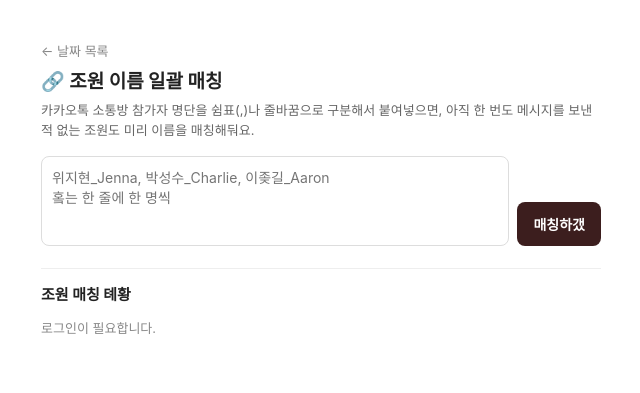
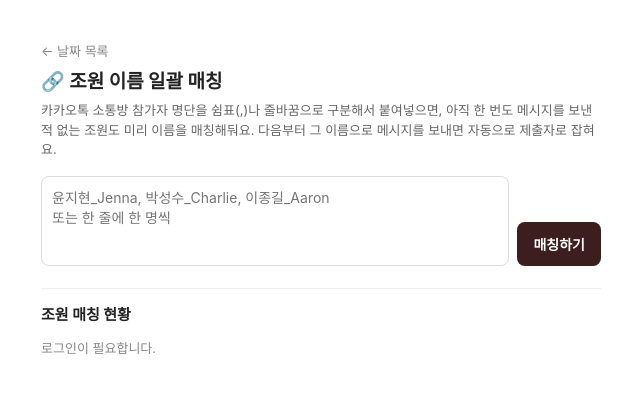
Before and after one commit to jihyun-Yun42/Checking-assignments, a Flask app: template webapp/templates/hamummal_bulk_match.html in a window 1280 px wide. Shown: the top 393 px of the page, without its empty margins (319-959 px from the left). Run offline with Flask 3, Linux system fonts and the light colour scheme; the template is opened without the code that fills it, so the values that code supplies are empty.

Commit message:
하멈말 일괄매칭: 이전 커밋에서 깨진 한글 복구 + 토스트/재매칭 개선
- 지난 커밋에서 파일 전체를 옮기는 과정 중 일부 한글 텍스트가 깨졌던 문제
  복구(입력창 placeholder, 매칭하기 버튼, "조원 매칭 현황" 제목, 안내 문단
  한 줄 누락, 코드 주석 일부, 날짜 반영 토스트 문구) — 이번엔 기기에 있는
  파일을 체크섬으로 직접 대조해서 고쳤고, 수정한 파일도 체크섬 일치를
  확인한 뒤에 반영함
- 토스트 팝업을 입력창 바로 아래 떠 있는 형태(겹쳐 보이기)로 바꿔서, 떴다
  사라질 때 밑의 매칭 결과 목록이 밀렸다 돌아오지 않도록 수정. 색상도
  진한 갈색에서 옅은 베이지 톤으로 변경
- "매칭 안 됨"/"확인 필요" 카드에서 한 번 매칭을 완료해도 후보 버튼이
  계속 눌리도록 둬서, 잘못 매칭했을 때 다시 눌러 바로 고칠 수 있게 수정
  (전에는 한 번 매칭하면 카드가 비활성화돼서 수정이 불가능했음)

```diff
--- a/webapp/templates/hamummal_bulk_match.html
+++ b/webapp/templates/hamummal_bulk_match.html
@@ -42,7 +42,6 @@
   .bulk-empty{font-size:13px;color:#888;margin-top:14px}
   .bulk-row.no-match{background:#fafafa;cursor:pointer}
   .bulk-row.no-match:hover{border-color:#d8c48a}
-  .bulk-row.no-match.resolved{cursor:default}
   .bulk-nomatch-trigger{font-weight:bold}
   .bulk-roster-picker{max-height:160px;overflow-y:auto}
 
@@ -60,8 +59,10 @@
   .bulk-status-save-btn:hover{background:#fdf3dd}
   .bulk-status-save-btn:disabled{opacity:.5;cursor:default}
 
-  #bulk-toast{display:none;margin:8px 0 0;background:#3C1E1E;color:#fff;font-size:13px;font-weight:bold;
-       padding:10px 14px;border-radius:8px;box-shadow:0 2px 8px rgba(0,0,0,.12)}
+  .input-wrap{position:relative}
+  #bulk-toast{display:none;position:absolute;left:0;right:0;top:100%;margin-top:6px;z-index:5;
+       background:#FBF3EA;color:#3C1E1E;font-size:13px;font-weight:bold;border:1px solid #E8DFD0;
+       padding:10px 14px;border-radius:8px;box-shadow:0 2px 8px rgba(0,0,0,.08)}
   #bulk-toast.show{display:block}
 </style>
 </head>
@@ -69,19 +70,21 @@
   <p class="back-link"><a href="{{ url_for('hamummal_review_dates') }}">← 날짜 목록</a></p>
   <h1>🔗 조원 이름 일괄 매칭</h1>
   <p class="desc">카카오톡 소통방 참가자 명단을 쉼표(,)나 줄바꿈으로 구분해서 붙여넣으면,
-    아직 한 번도 메시지를 보낸 적 없는 조원도 미리 이름을 매칭해둬요.</p>
+    아직 한 번도 메시지를 보낸 적 없는 조원도 미리 이름을 매칭해둬요.
+    다음부터 그 이름으로 메시지를 보내면 자동으로 제출자로 잡혀요.</p>
 
-  <div class="input-row">
-    <textarea id="bulk-match-input" rows="4" placeholder="위지현_Jenna, 박성수_Charlie, 이좆길_Aaron&#10;홐는 한 줄에 한 명씩"></textarea>
-    <button type="button" id="bulk-match-run">매칭하갰</button>
+  <div class="input-wrap">
+    <div class="input-row">
+      <textarea id="bulk-match-input" rows="4" placeholder="윤지현_Jenna, 박성수_Charlie, 이종길_Aaron&#10;또는 한 줄에 한 명씩"></textarea>
+      <button type="button" id="bulk-match-run">매칭하기</button>
+    </div>
+    <div id="bulk-toast"></div>
   </div>
-
-  <div id="bulk-toast"></div>
 
   <div id="bulk-match-results"></div>
 
   <hr class="section-divider">
-  <p class="board-title">조원 매칭 톄황</p>
+  <p class="board-title">조원 매칭 현황</p>
   <div id="bulk-roster-status"></div>
 
   <script>
@@ -115,15 +118,15 @@
 
       function fixedDatesSuffix(fixedDates) {
         if (fixedDates && fixedDates.length) {
-          return ' · 준개 ' + fixedDates.length + '개 날짜 제출도 같이 반영됨';
+          return ' · 지난 ' + fixedDates.length + '개 날짜 제출도 같이 반영됨';
         }
         return '';
       }
 
-      // ---------- 이겈 매칭 실톉 결과(확읗필요 / 매칭 안 됨) ----------
+      // ---------- 이번 매칭 실행 결과(확인 필요 / 매칭 안 됨) ----------
 
-      // 매칭이 둝난 뒤에도 카드 자체는 진우진 않고 남겨⌜(누구로 매칭됐는지
-      // 계속 보이게) "resolved" 표시만 하고, 그섹션 제목 옆의 (n명/n건) 숫자는
+      // 매칭이 끝난 뒤에도 카드 자체는 지우지 않고 남겨서(누구로 매칭됐는지
+      // 계속 보이게) "resolved" 표시만 하고, 그 섹션 제목 옆의 (n명/n건) 숫자는
       // 아직 안 끝난 카드 수만 세어서 다시 그려준다.
       function refreshSectionCount(sectionEl) {
         if (!sectionEl) return;
@@ -161,17 +164,24 @@
                   row.querySelectorAll('.bulk-cand-btn').forEach(function (b) { b.disabled = false; });
                   return;
                 }
-                // 후보 버튼/안내문만 치우고, 원래 보이던 원문(raw) 텍스트는
-                // 그대로 남겨서 "누가 매칭됐는지"가 카드에서 계속 보이게 한다.
-                row.querySelectorAll('.bulk-candidates, .bulk-roster-picker, .bulk-sub').forEach(function (el) {
-                  el.remove();
-                });
-                var note = document.createElement('div');
-                note.className = 'bulk-sub resolved-note';
-                note.textContent = '✅ ' + matchedDisplay + '(으)로 매칭 완료' + fixedDatesSuffix(d.fixed_dates);
-                row.appendChild(note);
+                // 후보 버튼은 다시 누르면 고칠 수 있도록 계속 활성화 상태로
+                // 두고(no-match 카드의 선택 패널 자체도 유지해서 다시 열어
+                // 재선택할 수 있게 한다), 안내문만 "매칭 완료" 메모로 바꿔서
+                // 누구로 매칭됐는지 보여준다.
+                row.querySelectorAll('.bulk-cand-btn').forEach(function (b) { b.disabled = false; });
+                var instructionEl = row.querySelector('.bulk-sub:not(.resolved-note)');
+                if (instructionEl) instructionEl.remove();
+                var note = row.querySelector('.bulk-sub.resolved-note');
+                if (!note) {
+                  note = document.createElement('div');
+                  note.className = 'bulk-sub resolved-note';
+                  row.appendChild(note);
+                }
+                note.textContent = '✅ ' + matchedDisplay + '(으)로 매칭 완료' +
+                  fixedDatesSuffix(d.fixed_dates) + (row.classList.contains('no-match') ? ' · 눌러서 수정' : '');
+                var wasResolved = row.classList.contains('resolved');
                 row.classList.add('resolved');
-                refreshSectionCount(row.closest('.bulk-section'));
+                if (!wasResolved) refreshSectionCount(row.closest('.bulk-section'));
                 loadRosterStatus();
               })
               .catch(function () {
@@ -186,7 +196,6 @@
           if (row.dataset.wired) return;
           row.dataset.wired = '1';
           var toggle = function (e) {
-            if (row.classList.contains('resolved')) return;
             if (e && e.target && e.target.closest('.bulk-cand-btn')) return;
             var picker = row.querySelector('.bulk-roster-picker');
             if (!picker) return;
```
